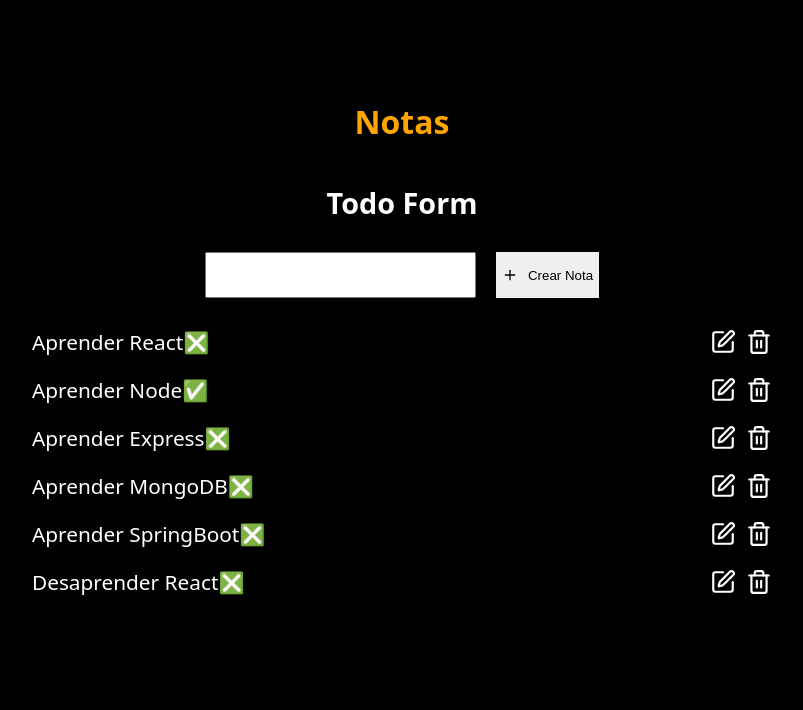
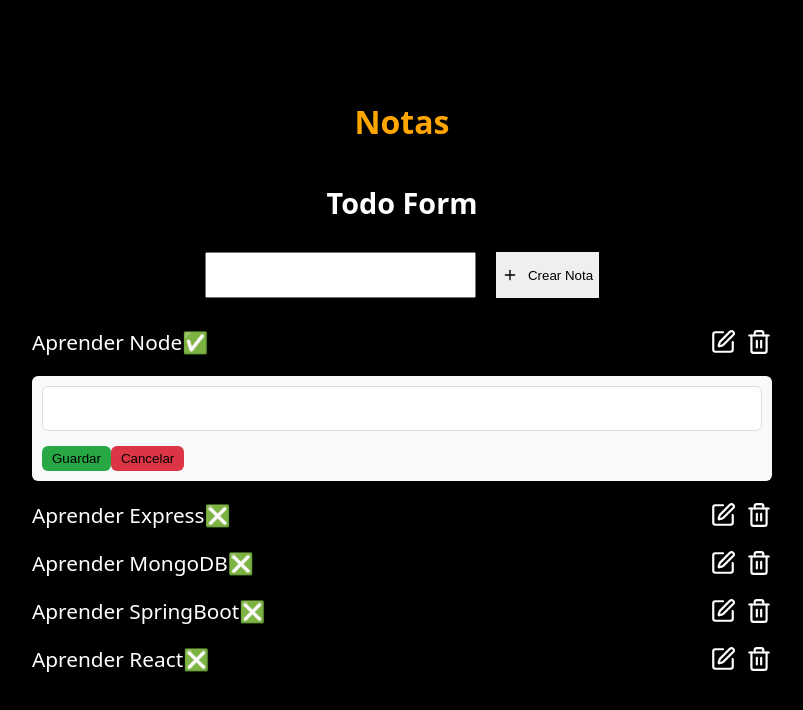
Before and after one commit to Isaac-9026/React-tareas, a React (Vite) app in the folder LISTA_DE_TAREAS/: page / in a window 1280 px wide. Both pictures are taken after a click on the icon 961 px from the left and 342 px from the top of the page. Shown: the top 710 px of the page, without its empty margins (238-1041 px from the left). Built offline with nearby package versions, Linux system fonts and the light colour scheme; data requests are answered from the project's data file.

Commit message:
feat: Añadir funcionalidad de editar nota

```diff
--- a/LISTA_DE_TAREAS/db.json
+++ b/LISTA_DE_TAREAS/db.json
@@ -1,10 +1,5 @@
 {
   "notas": [
-    {
-      "id": "1",
-      "text": "Aprender React",
-      "completed": false
-    },
     {
       "id": "2",
       "text": "Aprender Node",
@@ -26,7 +21,7 @@
       "id": "hY28SKF-Xw8"
     },
     {
-      "text": "Desaprender React",
+      "text": "Aprender React",
       "completed": false,
       "id": "-WA192Cq9ec"
     }
--- /dev/null
+++ b/LISTA_DE_TAREAS/src/components/EditNoteForm/EditNoteForm.jsx
@@ -0,0 +1,58 @@
+import styles from "../todoApp.module.css";
+import { useState } from "react";
+
+const EditNoteForm = ({nota, onEditarNota, onCancelar}) => {
+
+    const [textEditado, setTextoEditado] = useState();
+
+    const handleSubmit = async (e) => {
+        e.preventDefault();
+
+        try {
+            const response = await fetch(`http://localhost:3000/notas/${nota.id}`, {
+                method: "PATCH",
+                headers: {
+                    "Content-Type": "application/json",
+                },
+                body: JSON.stringify({ text: textEditado})
+            });
+
+            if(!response.ok){
+                throw new Error(`Error http:${response.status}`);
+            }
+
+            const notaActualizada = await response.json()
+            onEditarNota(notaActualizada);
+            onCancelar();
+
+        } catch (error) {
+            console.log(error);
+        }
+    };
+
+
+    return (
+        <form onSubmit={handleSubmit} className={styles.editForm} >
+            <input
+                type="text"
+                value={textEditado}
+                onChange={ (e) => setTextoEditado(e.target.value)}
+                className={styles.editInput}
+            />
+
+           <button type="submit" className={styles.saveButton}>
+                Guardar
+            </button>
+           <button
+                type="button"
+                onClick={onCancelar}
+                className={styles.cancelButton}
+            >
+                Cancelar
+            </button>
+        </form>
+    );
+}
+
+
+export default EditNoteForm;
--- a/LISTA_DE_TAREAS/src/components/TodoApp.jsx
+++ b/LISTA_DE_TAREAS/src/components/TodoApp.jsx
@@ -1,11 +1,13 @@
 import styles from "./TodoApp.module.css";
 import { useState, useEffect } from "react";
 import TodoForm from "./TodoForm/TodoForm";
+import EditNoteForm from "./EditNoteForm/EditNoteForm";
 import {SquarePen} from "lucide-react"
 import { Trash2 } from "lucide-react";
 
 function TodoApp() {
   const [notas, setNotas] = useState([]);
+  const [notaEditandoId, setNotasEditandoId] = useState(null)
 
   useEffect( () => {
     const fetchData = async () => {
@@ -46,7 +48,13 @@
       console.log("Nota eliminada correctamente")
     })
     .catch(error => console.error(error));
-  }
+  };
+
+  const actualizarNota = (notaActualizada) => {
+    setNotas(notas.map((nota) => {
+       return nota.id === notaActualizada.id ? notaActualizada : nota;
+    }));
+  };
 
   return (
     <>
@@ -59,9 +67,18 @@
                 {nota.text}{nota.completed ? "✅" : "❎"}
             </span>
             <div className={styles.iconsContainer}>
-                <SquarePen size={26} />
+                <SquarePen onClick={() => setNotasEditandoId(nota.id)} size={26} />
                 <Trash2  onClick={() => {eliminarNota(nota.id)}} size={26} />
             </div>
+            {
+              notaEditandoId === nota.id && (
+                <EditNoteForm
+                    nota={nota}
+                    onEditarNota = {actualizarNota}
+                    onCancelar = {() => setNotasEditandoId(null)}
+                    />
+              )
+            }
           </li>
         ))}
       </ul>
--- a/LISTA_DE_TAREAS/src/components/TodoApp.module.css
+++ b/LISTA_DE_TAREAS/src/components/TodoApp.module.css
@@ -17,6 +17,7 @@
     justify-content: space-between;
     padding: 10px;
     font-size: 1.3em;
+    flex-wrap: wrap;
 }
 
 .iconsContainer{
@@ -28,3 +29,35 @@
         cursor: pointer;
     }
 }
+
+.editForm {
+    margin-top: 20px;
+    padding: 10px;
+    background-color: #f8f9fa;
+    border-radius: 6px;
+    width: 100%;
+}
+
+.editInput {
+    width: 100%;
+    padding: 8px;
+    font-size: 1.1em;
+    margin-bottom: 10px;
+    border: 1px solid #ddd;
+    border-radius: 6px;
+}
+
+.saveButton, .cancelButton {
+    padding: 5px 10px;
+    border: none;
+    border-radius: 6px;
+    cursor: pointer;
+}
+
+.saveButton {
+    background-color: #28a745;
+}
+
+.cancelButton {
+    background-color: #dc3545;
+}
```
